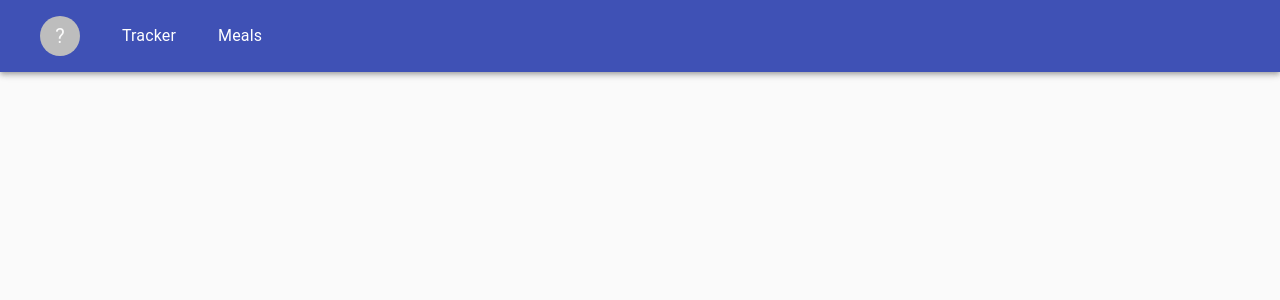
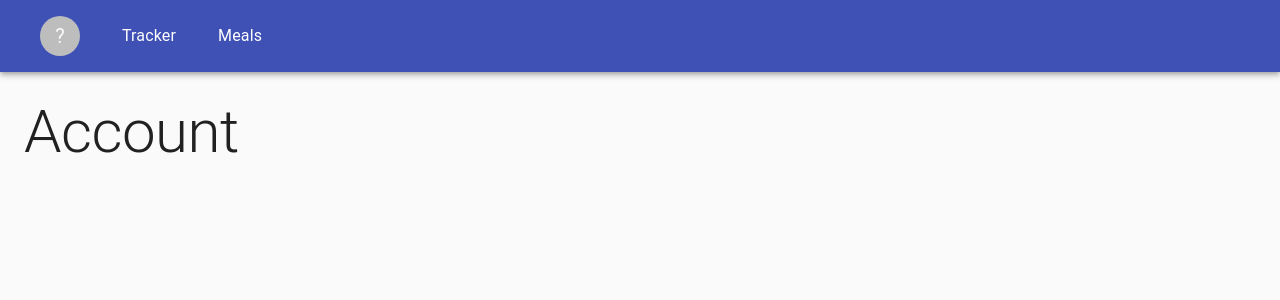
Before and after one commit to CodeAlanSanchez/food-tracker, a React (Create React App) app in the folder client/: page /account in a window 1280 px wide. Shown: the top 300 px of the page. Built offline with nearby package versions, Linux system fonts and the light colour scheme.

Commit message:
Add Account component

```diff
--- a/client/src/App.js
+++ b/client/src/App.js
@@ -1,6 +1,7 @@
 import { CssBaseline } from '@material-ui/core';
 import React from 'react';
 import { Route, Switch } from 'react-router-dom';
+import Account from './components/Account/Account';
 import Meals from './components/Meals/Meals';
 import Navbar from './components/Navbar/Navbar';
 import Tracker from './components/Tracker/Tracker';
@@ -12,7 +13,7 @@ const App = () => (
     <main>
       <Switch>
         <Route path={['/']} exact component={Tracker} />
-        <Route path="/account" />
+        <Route path="/account" component={Account} />
         <Route path="/meals" component={Meals} />
       </Switch>
     </main>
--- /dev/null
+++ b/client/src/components/Account/Account.jsx
@@ -0,0 +1,23 @@
+import { Typography, Container } from '@material-ui/core';
+import React from 'react';
+import useStyles from './styles';
+
+const Account = ({ user }) => {
+  const classes = useStyles();
+
+  return (
+    <Container container maxWidth="lg" className={classes.account}>
+      <Typography variant="h2" gutterBottom>
+        Account
+      </Typography>
+      <Typography variant="h6">
+        {user?.name}
+      </Typography>
+      <Typography variant="h6">
+        {user?.email}
+      </Typography>
+    </Container>
+  );
+};
+
+export default Account;
--- /dev/null
+++ b/client/src/components/Account/styles.js
@@ -0,0 +1,7 @@
+import { makeStyles } from '@material-ui/core/styles';
+
+export default makeStyles((theme) => ({
+  account: {
+    marginTop: theme.spacing(3),
+  },
+}));
--- a/client/src/components/Tracker/Tracker.jsx
+++ b/client/src/components/Tracker/Tracker.jsx
@@ -14,7 +14,7 @@ const Tracker = () => {
       <Container maxWidth="xl">
         <Box mt={3}>
           <Typography variant="h2" align="center" gutterBottom>
-            Food Tracker
+            Log
           </Typography>
         </Box>
         <Box className={classes.tracker}>
```
